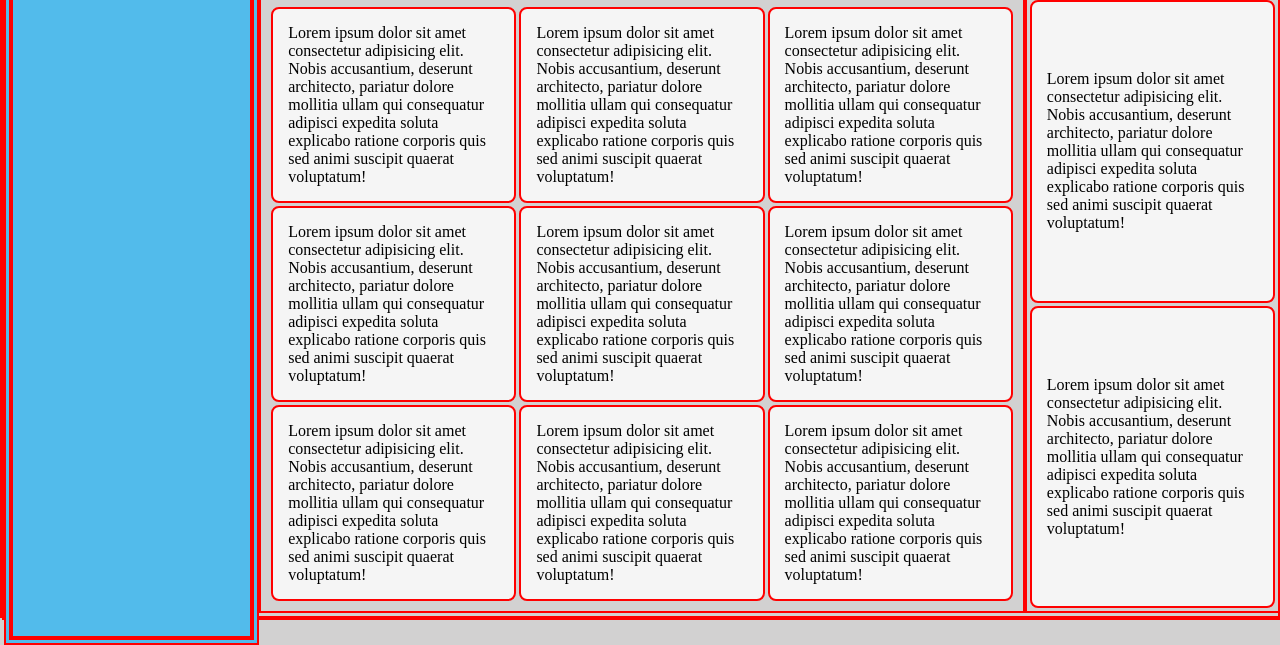
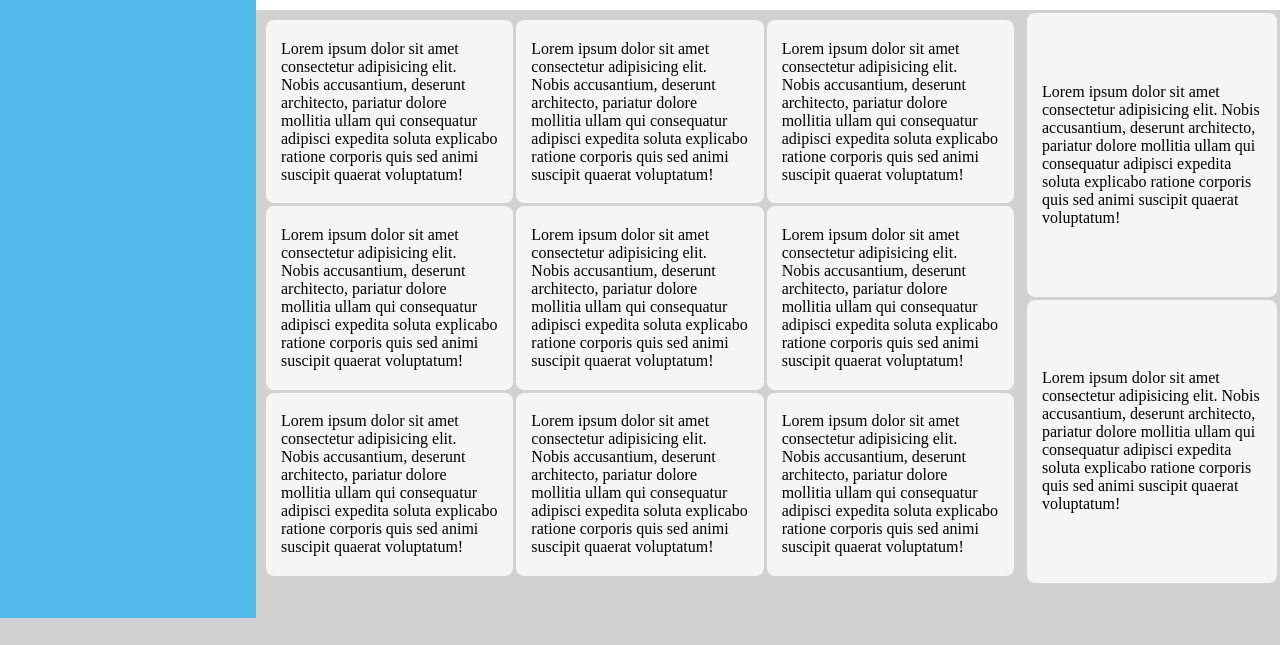
Before and after one commit to josero54/dashboard, a plain HTML site: page index.html in a window 1280 px wide. Shown: the part 182-827 px from the top of the page. After the commit the page ends 800 px from the top, so only its background shows below. Drawn offline with Linux system fonts and the light colour scheme.

Commit message:
border tracks erased.

```diff
--- a/assets/styles/style.css
+++ b/assets/styles/style.css
@@ -1,7 +1,6 @@
 *{
     padding: 0px;
     margin: 0px;
-    border: red solid 2px;
     box-sizing: border-box
 }
 html, body{
```
